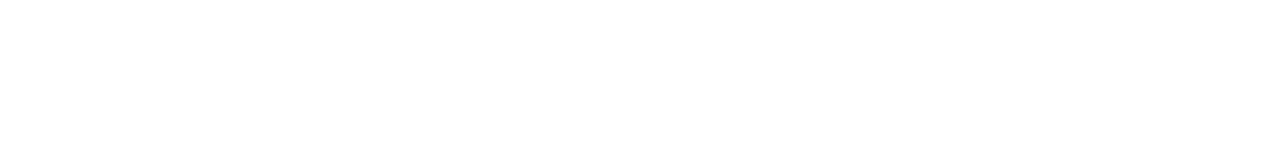
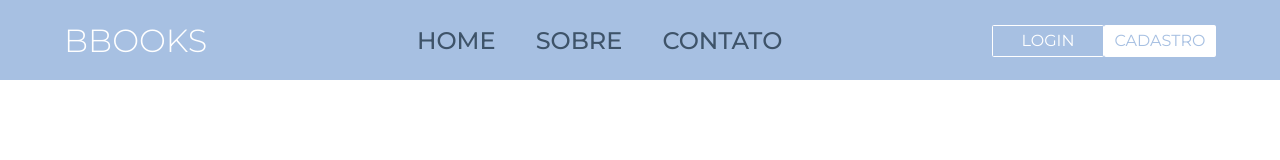
Before and after one commit to Gabriella22Ferreira/BBooks, a plain HTML site: page Sistema/Home/index.html in a window 1280 px wide. Drawn offline with Linux system fonts and the light colour scheme.

Commit message:
Criações
Atualização do Protótipo
Criação da NavBar
Inicialização da Sessão Um da Pagina
Criação das outras paginas e conexão delas

```diff
--- a/Sistema/Home/CSS/style.css
+++ b/Sistema/Home/CSS/style.css
@@ -8,5 +8,103 @@ colgroup:root
      ---azulQuatro: #4B6586;
      ---azulCinco: #89B8F5;
      ---azulSeis: #384B64;
+     ---corHeader: #a7c0e2;
 
 }
+
+*
+{
+     margin: 0;
+     padding: 0;
+     scroll-behavior: smooth;
+     font-family: 'Montserrat', sans-serif;
+}
+
+body {background-color: white;}
+
+header
+{
+     height: 5rem;
+     width: 100%;
+     display: flex;
+     justify-content: center;
+     align-items: center;
+     background-color: #a7c0e2;
+
+}
+
+#conteinerNav
+{
+     display: flex;
+     flex-direction: row;
+     width: 90%;
+     justify-content: space-between;
+     align-items: center;
+
+}
+
+#conteinerNav h1
+{
+     font-size: 2rem;
+     color: white;
+     text-decoration: none;
+     font-weight: 300;
+}
+
+#itensNav
+{
+     display: flex;
+     justify-content: center;
+     width: 40%;
+     gap: 2.5rem;
+}
+
+#conteinerNav a
+{
+     font-size: 1.5rem;
+     font-weight: 500;
+     text-decoration: none;
+     color: #3e5369;
+}
+
+#buttonsNav
+{
+     display: flex;
+     justify-content: center;
+}
+
+#btnUm, #btnDois
+{
+     border: 1px solid white;
+     border-radius: 0.1rem;
+     height: 2rem;
+     width: 7rem;
+     font-size: 1rem;
+     font-weight: 400;
+     text-decoration: none;
+
+}
+#btnUm
+{
+     background-color: var(---corHeader);
+     color: white;
+}
+#btnDois
+{
+     background-color: white;
+     color: #a7c0e2;
+}
+
+
+
+
+
+
+
+
+
+#sessaoUm section
+{
+     background-image: url(../IMG/FUNDOSESSÃOUM.png);
+     width: 50rem;
+}
--- a/Sistema/Home/index.html
+++ b/Sistema/Home/index.html
@@ -3,13 +3,34 @@
 <head>
     <meta charset="UTF-8">
     <meta name="viewport" content="width=device-width, initial-scale=1.0">
+    <link rel="stylesheet" href="CSS/style.css">
+
     <title>BluBooks</title>
 </head>
 <body>
     <header>
         <div id="conteinerNav">
+            <h1>BBOOKS</h1>
+            <div id="itensNav">
+                <a href="#sessaoUm">HOME</a>
+                <a href="">SOBRE</a>
+                <a href="">CONTATO</a>
+            </div>
+            <div id="buttonsNav">
+                <a href="../Login/Login.html"><button id="btnUm">LOGIN</button></a>
+                <a href="../Cadastro/cadastro.html"><button id="btnDois">CADASTRO</button></a>
+            </div>
+        </div>
+    </header>
+
+
+    <section id="sessaoUm">
+        <div id="conteinerUmSessaoUm">
 
         </div>
-    </header>
+        <div id="conteinerDoisSessaoUm">
+
+        </div>
+    </section>
 </body>
 </html>
```
Also changed, not shown: Sistema/Cadastro/cadastro.html (added), Sistema/Home/IMG/FUNDOSESSÃOUM.png (added), Sistema/Login/Login.html (added), 1 other file.
